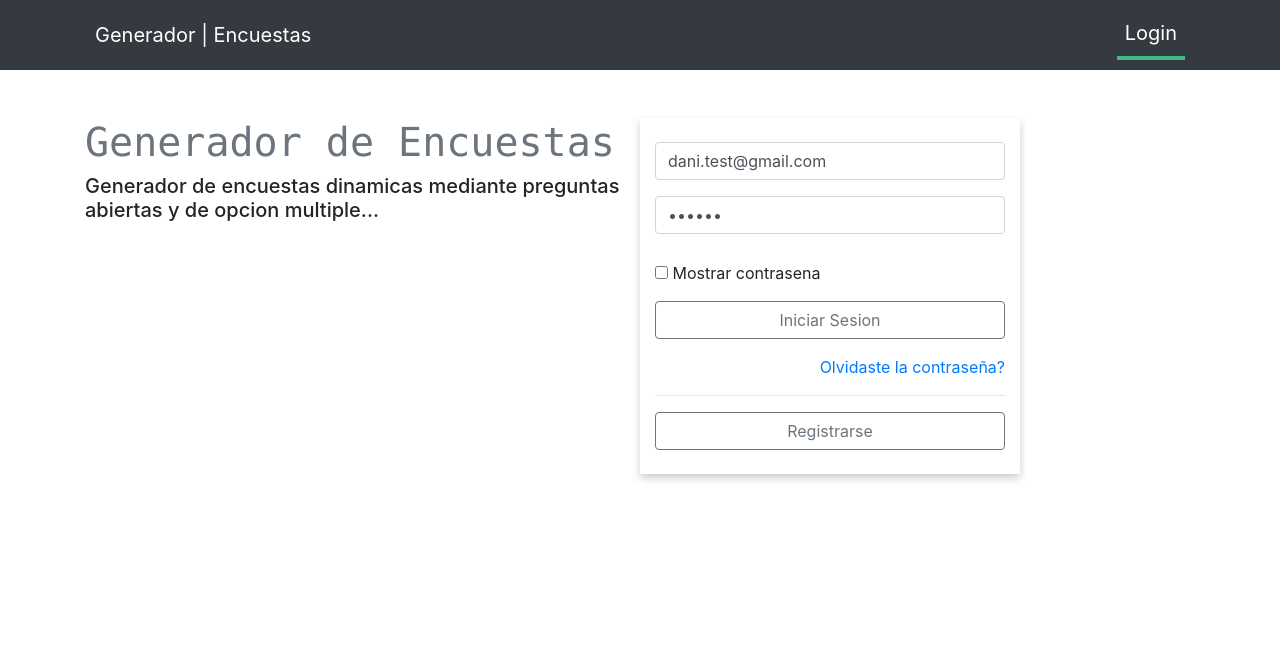
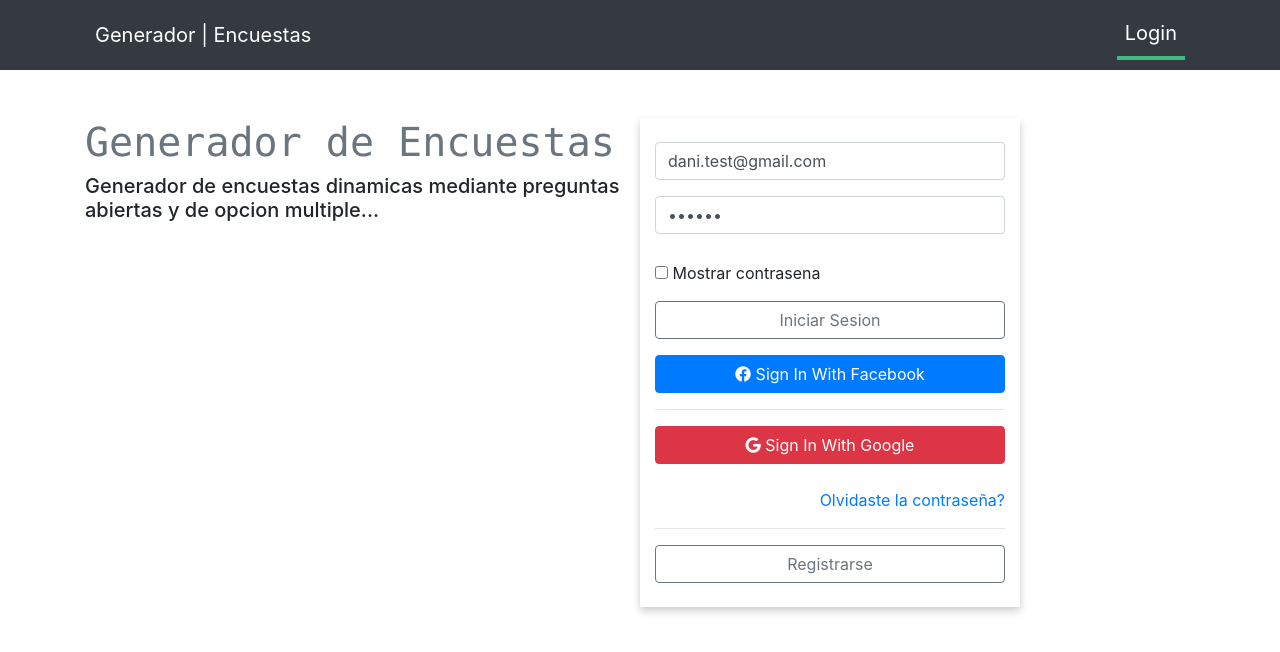
Before and after one commit to Sk4ne/survey-front, a Vue app: page / in a window 1280 px wide. Shown: the top 652 px of the page. Built offline with nearby package versions, Linux system fonts and the light colour scheme.

Commit message:
Se corrigio un warning en el input email y password y se corrigio el loading

```diff
--- a/src/components/Login.vue
+++ b/src/components/Login.vue
@@ -9,33 +9,42 @@
         <div class="mt-4 col-md-4 login-card">
           <form class="mt-4" @submit.prevent="loginUser()">
             <div class="form-group">
-              <input type="email" name="" id="" class="form-control" placeholder="INGRESE SU CORREO ELECTRONICO"
+              <input type="email" class="form-control" placeholder="INGRESE SU CORREO ELECTRONICO"
                 v-model="user.email">
             </div>
             <div class="form-group">
-              <input :type='changeInput' name="" id="" class="form-control" placeholder="INGRESE SU CONTRASENA"
+              <input :type='changeInput' class="form-control" placeholder="INGRESE SU CONTRASENA"
                 v-model="user.password">
-              <!-- <i class="fa-regular fa-eye"></i> -->
             </div>
-            <!-- !Mostrar Loading -->
+            <!-- ?Mostrar Loading -->
             <div class="loading text-center" v-if="isLoading">
               <div class="spinner-border">
                 <span class="sr-only">Loading...</span>
               </div>
             </div>
-            <!-- !MOSTRAR OCULTAR CONTRASENA -->
+            <!-- ?MOSTRAR OCULTAR CONTRASENA -->
             <input type="checkbox" class="mt-3 text-center" @click="changeValueInput()"> Mostrar contrasena
-            <!-- !BOTON INICIAR SESION -->
+            <!-- ?BOTON INICIAR SESION -->
             <button type='submit' class="mt-3 btn btn-outline-secondary mb-3 btn-block"
               variant="info">Iniciar Sesion
             </button>
-
-            <!-- !OLVIDASTE LA CONTRASENA? -->
-            <p class="mt-2 forgot-password text-right">
-              <router-link :to="{ name: 'restore-password' }">Olvidaste la contraseña? </router-link>
+            <!-- ?LOGIN WITH FACEBOOK -->
+            <button type='button' class="btn btn-primary btn-block" @click="loginWithFacebook()">
+              <i class="fa-brands fa-facebook"></i>
+              Sign In With Facebook
+            </button>
+            <hr>
+            <!-- ?LOGIN WITH GOOGLE -->
+            <button class="btn btn-danger btn-block">
+              <i class="fa-brands fa-google"></i>
+              Sign In With Google
+            </button>
+            <!-- ?OLVIDASTE LA CONTRASENA? -->
+            <p class="mt-4 forgot-password text-right">
+              <router-link :to="{ name: 'restore-password' }">Olvidaste la contraseña? </router-link><br>
             </p>
             <hr>
-            <!-- !MODAL NUEVO USUARIO -->
+            <!-- ?MODAL NUEVO USUARIO -->
             <div class="modal fade" id="modalNewUser" tabindex="-1" aria-labelledby="exampleModalLabel"
               aria-hidden="true">
               <div class="modal-dialog">
@@ -57,7 +66,7 @@
                       <div class="form-group">
                         <input type="password" class="form-control" placeholder="Contrasena" v-model="newUser.password">
                       </div>
-                      <!-- !Mensaje de error -->
+                      <!-- ?Mensaje de error -->
                       <b-alert
                         :show="dismissCountDown"
                         dismissible
@@ -68,20 +77,16 @@
                       >
                         {{ errorNewUser }}
                       </b-alert>
-                      <!-- <button type="submit" class="mt-2 btn btn-outline-secondary" @click="hideModalNewUser()"><b>Registrarte</b></button> -->
                       <button type="submit" class="mt-2 btn btn-outline-secondary"><b>Registrarte</b></button>
                     </form>
                   </div>
                 </div>
               </div>
             </div>
-            <!-- !REGISTRARSE - CREAR CUENTA-->
+            <!-- ?REGISTRARSE - CREAR CUENTA-->
             <button type='button' class="mb-4 btn btn-outline-secondary btn-block" data-toggle="modal"
               data-target="#modalNewUser">Registrarse</button>
-            <!-- <button type='button' class="mb-4 btn btn-outline-secondary btn-block" @click="newUser()" data-toggle="modal"
-              data-target="#modalNewUser">Registrarse</button> -->
-
-            <!-- !MENSAJE DE ERROR LOGIN -->
+            <!-- ?MENSAJE DE ERROR LOGIN -->
             <b-alert
               :show="dismissCountDown"
               dismissible
@@ -99,7 +104,6 @@
 </template>
 
 <script>
-// import NewUser from './NewUser.vue'
 import { mapActions } from "vuex";
 import Swal from "sweetalert2";
 import $ from 'jquery'
@@ -107,7 +111,6 @@ import $ from 'jquery'
 export default {
   name: 'Login',
   components: {
-    // NewUser
   },
   data() {
     return {
@@ -123,7 +126,8 @@ export default {
       errorNewUser: null,
       color: 'text-danger',
       /* LOADING */
-      isLoading: false
+      isLoading: false,
+      dataUserFacebook: []
 
     }
   },
@@ -131,24 +135,32 @@ export default {
     ...mapActions(['saveUser', 'saveNameUser']),
     async loginUser() {
       try {
-        /* CUANDO ENTRA AQUI MUESTRO EL LOADING */
+        // En este punto mostrarmos el isLoading
         this.isLoading = true;
         const { data } = await this.axios.post(`/user/login`, this.user);
         const token = data.token;
+        // Almacenamos el token en el localStorage
         this.saveUser(token);
 
         /* Cuando obtengo la data cambio el estado del loading */
         this.isLoading = false;
         this.$router.push({ name: 'home' })
       } catch (error) {
-        console.log('===== Mensaje de error login BEFORE ======');
-        console.log(this.errorLogin)
         this.errorLogin = true;
         this.messageError = error.response.data.msg;
         this.showAlert()
-        console.log('=======ERROR LOGIN AFTER========');
-        console.log(this.errorLogin);
+        // isLoading false para que no se siga ejecutando el isLoading
+        this.isLoading = false;
       }
+    },
+    async loginWithFacebook(){
+      try {
+        const data = await this.axios.get('http://localhost:3000/v1/auth/facebook')
+        window.location.href = data.request.responseURL;
+      } catch (error) {
+        console.log(error)
+      }
+
     },
     /* OCULTAR MOSTRAR CONTRASENA */
     changeValueInput() {
@@ -181,11 +193,6 @@ export default {
         this.errorNewUser = true;
         this.errorNewUser = error.response.data.errors[0].msg;
         this.showAlert();
-        /* LIMPIAR LOS INPUTS si hay algun error */
-        /* this.newUser.email = '';
-        this.newUser.name = '';
-        this.newUser.password = ''; */
-        // this.hideModalNewUser()
       }
     },
     /* OCULTAR MODAL */
@@ -199,10 +206,6 @@ export default {
     showAlert() {
       this.dismissCountDown = this.dismissSecs
     },
-    /* LOADING */
-    loadData(){
-
-    }
   },
 }
 </script>
```
